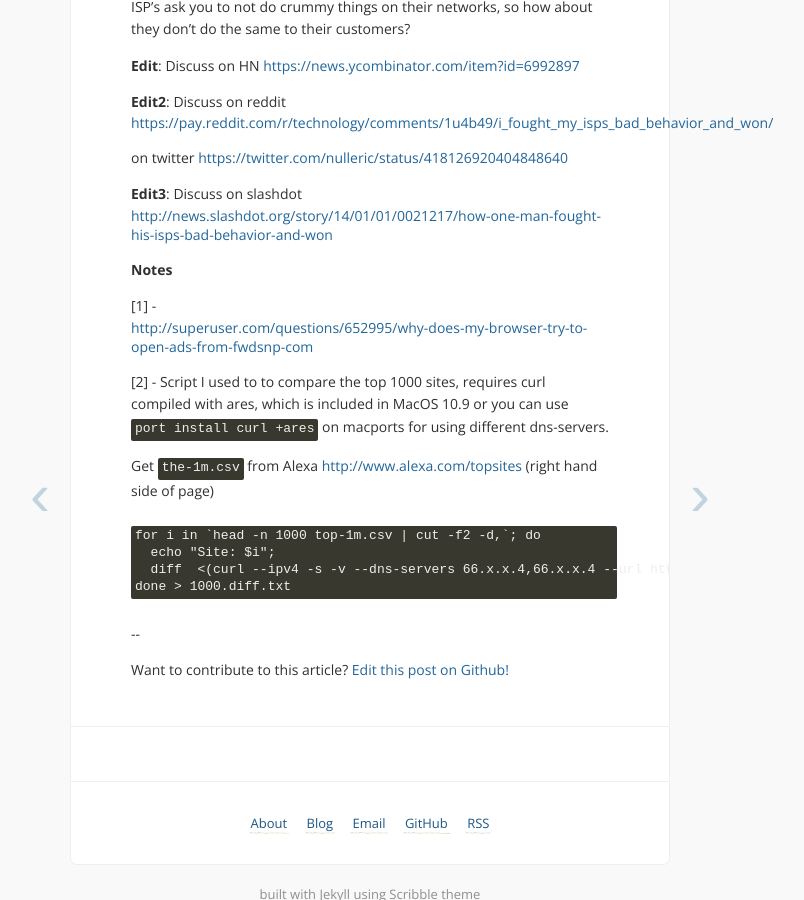
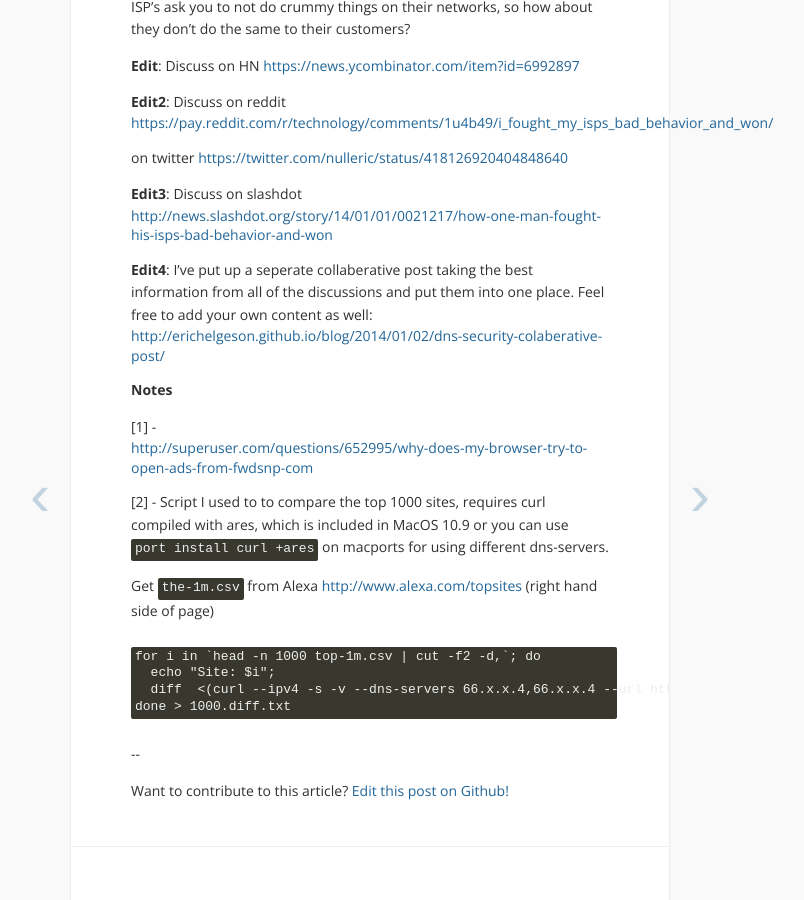
Before and after one commit to erichelgeson/erichelgeson.github.com, a Jekyll site: the page built from _posts/2013-12-31-i-fought-my-isps-bad-behavior-and-won.markdown, in a window 1280 px wide and 900 px high, scrolled down 3437 px. Shown: the whole window, without its empty margins (270-1074 px from the left). Built offline with Jekyll 4.4.1, drawn with Linux system fonts in a browser that asks for light colours; Markdown is read by kramdown in place of the engine named in the settings; comment, search, counter and statistics services are not loaded.

Commit message:
adding link to colab post

```diff
--- a/_posts/2013-12-31-i-fought-my-isps-bad-behavior-and-won.markdown
+++ b/_posts/2013-12-31-i-fought-my-isps-bad-behavior-and-won.markdown
@@ -95,6 +95,8 @@ on twitter <https://twitter.com/nulleric/status/418126920404848640>
 
 **Edit3**: Discuss on slashdot <http://news.slashdot.org/story/14/01/01/0021217/how-one-man-fought-his-isps-bad-behavior-and-won>
 
+**Edit4**: I've put up a seperate collaberative post taking the best information from all of the discussions and put them into one place. Feel free to add your own content as well: <http://erichelgeson.github.io/blog/2014/01/02/dns-security-colaberative-post/>
+
 **Notes**
 
 [1] - <http://superuser.com/questions/652995/why-does-my-browser-try-to-open-ads-from-fwdsnp-com>
```
